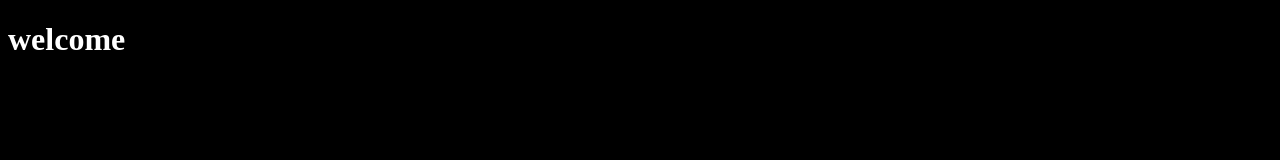
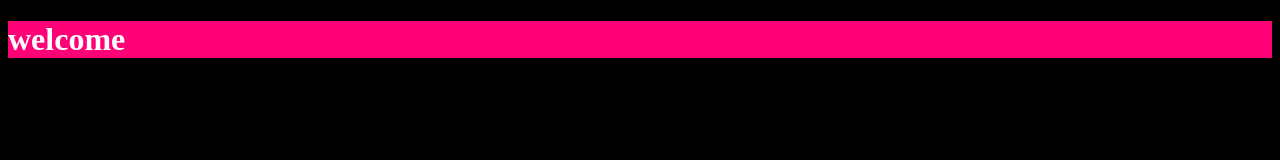
Before and after one commit to Mrs-ID/ex05-06, a plain HTML site: page index.html in a window 1280 px wide. Drawn offline with Linux system fonts and the light colour scheme.

Commit message:
add bacround color to h1

```diff
--- a/style.css
+++ b/style.css
@@ -3,4 +3,5 @@ body{
 }
 h1{
     color: white;
+    background-color: rgb(255, 0, 119);
 }
```
